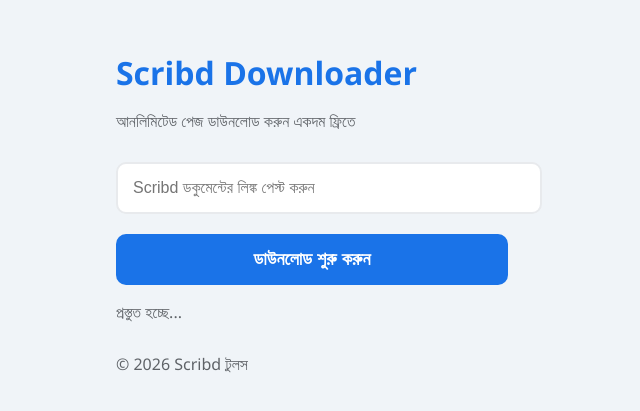
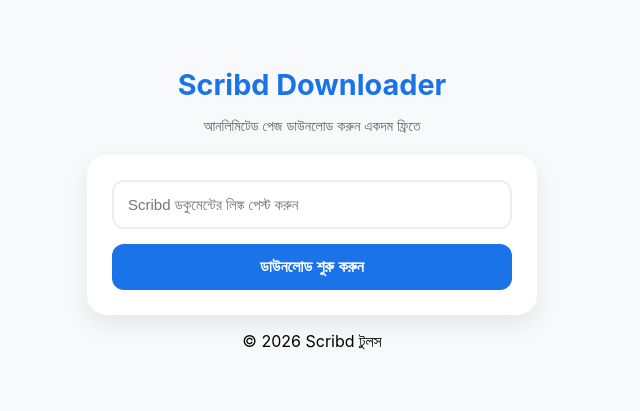
Before and after one commit to mujahidulhasan/scribd-downloader, a website: page public/index.html in a window 1280 px wide. Shown: the part 183-594 px from the top of the page, without its empty margins (328-968 px from the left). Drawn offline with nearby package versions, Linux system fonts and the light colour scheme.

Commit message:
Update style.css

```diff
--- a/public/style.css
+++ b/public/style.css
@@ -1,11 +1,15 @@
-body { background: #f0f4f8; font-family: 'Segoe UI', sans-serif; display: flex; align-items: center; justify-content: center; height: 100vh; margin: 0; }
-.main-card { background: #fff; padding: 40px; border-radius: 20px; box-shadow: 0 10px 30px rgba(0,0,0,0.1); width: 90%; max-width: 500px; text-align: center; }
-h1 { color: #1a73e8; margin-bottom: 10px; }
-p { color: #5f6368; margin-bottom: 30px; }
-input { width: 100%; padding: 15px; border: 2px solid #e8eaed; border-radius: 10px; font-size: 16px; margin-bottom: 20px; outline: none; transition: 0.3s; }
-input:focus { border-color: #1a73e8; }
-button { width: 100%; padding: 15px; background: #1a73e8; color: white; border: none; border-radius: 10px; font-size: 18px; font-weight: bold; cursor: pointer; transition: 0.3s; }
-button:hover { background: #1557b0; }
-#status-box { margin-top: 25px; }
-.spinner { border: 4px solid #f3f3f3; border-top: 4px solid #1a73e8; border-radius: 50%; width: 30px; height: 30px; animation: spin 1s linear infinite; margin: 0 auto 10px; }
-@keyframes spin { 0% { transform: rotate(0deg); } 100% { transform: rotate(360deg); } }
+:root { --primary: #1a73e8; --bg: #f8f9fa; }
+body { background: var(--bg); margin: 0; font-family: -apple-system, sans-serif; display: flex; justify-content: center; align-items: center; min-height: 100vh; }
+.app-container { width: 95%; max-width: 450px; text-align: center; }
+header h1 { color: var(--primary); font-size: 1.8rem; margin: 0; }
+header p { color: #666; font-size: 0.9rem; }
+.card { background: white; padding: 25px; border-radius: 20px; box-shadow: 0 10px 25px rgba(0,0,0,0.08); margin-top: 20px; }
+input { width: 100%; padding: 14px; border: 2px solid #eee; border-radius: 12px; font-size: 15px; box-sizing: border-box; outline: none; transition: 0.3s; }
+input:focus { border-color: var(--primary); }
+button { width: 100%; padding: 14px; background: var(--primary); color: white; border: none; border-radius: 12px; font-size: 16px; font-weight: 600; cursor: pointer; margin-top: 15px; }
+button:disabled { background: #ccc; }
+.hidden { display: none; }
+#progress-section { margin-top: 25px; }
+.progress-bar { background: #eee; height: 10px; border-radius: 5px; overflow: hidden; }
+#bar-fill { background: var(--primary); height: 100%; width: 0%; transition: 0.3s; }
+#status-text { font-size: 13px; color: #555; margin-top: 10px; }
```
